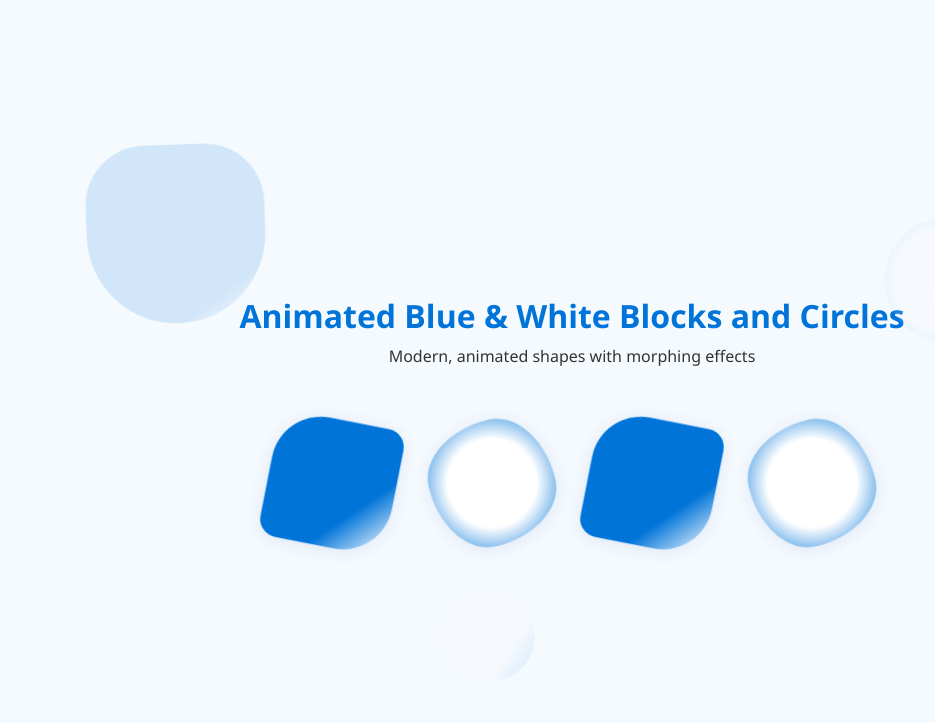
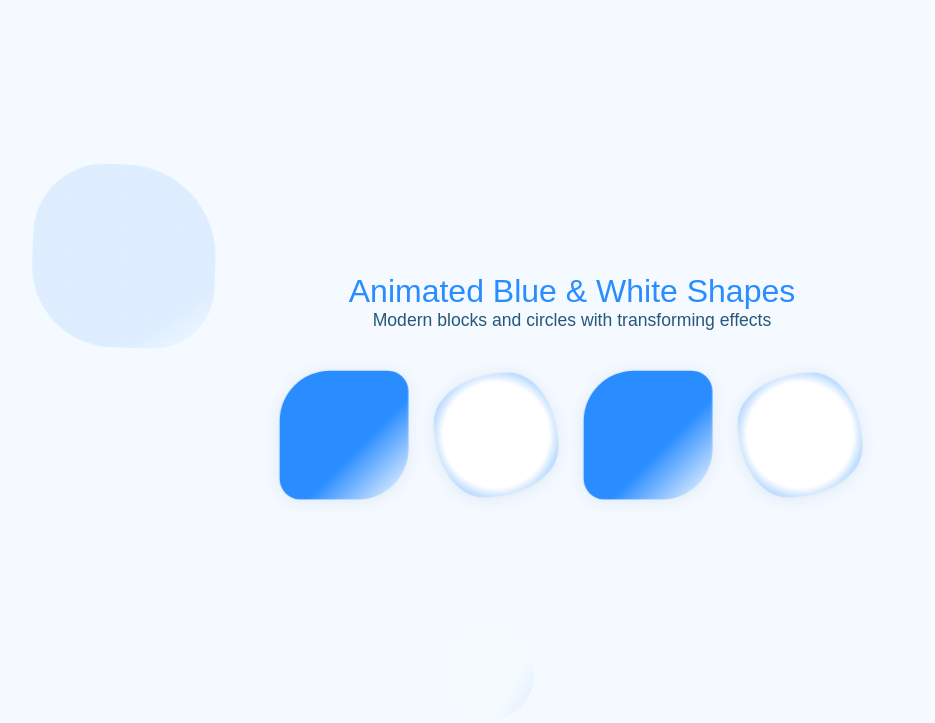
Before and after one commit to petarc3260-pixel/archchatbot.io, a plain HTML site: page index.html in a window 1280 px wide. Shown: the whole page, without its empty margins (68-1003 px from the left). Drawn offline with Linux system fonts and the light colour scheme.

Commit message:
index.html

```diff
--- a/index.html
+++ b/index.html
@@ -2,106 +2,108 @@
 <html lang="en">
 <head>
   <meta charset="UTF-8">
-  <meta name="viewport" content="width=device-width, initial-scale=1.0">
-  <title>Animated Blue & White Shapes</title>
+  <title>Shapes Animation</title>
+  <meta name="viewport" content="width=device-width,initial-scale=1.0">
   <style>
     body {
-      background: #f5faff;
+      background: #f4faff;
+      min-height: 100vh;
       display: flex;
       flex-direction: column;
+      align-items: center;
       justify-content: center;
-      align-items: center;
-      min-height: 100vh;
-      font-family: 'Segoe UI', Arial, sans-serif;
+      font-family: Arial, sans-serif;
+      margin: 0;
     }
-    .container {
+    .row {
       display: flex;
-      flex-wrap: wrap;
-      gap: 40px;
-      justify-content: center;
-      align-items: center;
-      margin-top: 40px;
+      gap: 32px;
+      margin: 32px 0;
     }
     .block, .circle {
+      width: 120px;
+      height: 120px;
+      box-shadow: 0 2px 16px rgba(0,40,120,0.09);
+      background: #fff;
+      display: flex;
+      align-items: center;
+      justify-content: center;
       transition: box-shadow 0.3s;
-      box-shadow: 0 2px 16px rgba(0,40,120,0.09);
-      cursor: pointer;
+      position: relative;
+      z-index: 1;
     }
     .block {
-      width: 120px;
-      height: 120px;
-      border-radius: 32px;
-      background: linear-gradient(135deg, #0074d9 70%, #ffffff 100%);
-      display: flex;
-      justify-content: center;
-      align-items: center;
-      animation: morphBlock 3s infinite alternate;
+      border-radius: 36px;
+      background: linear-gradient(135deg, #298dff 60%, #fff 100%);
+      animation: blockMorph 3s infinite alternate;
     }
     .circle {
-      width: 120px;
-      height: 120px;
       border-radius: 50%;
-      background: radial-gradient(circle, #ffffff 50%, #0074d9 100%);
-      display: flex;
-      justify-content: center;
-      align-items: center;
-      animation: morphCircle 3s infinite alternate;
+      background: radial-gradient(circle, #fff 60%, #298dff 100%);
+      animation: circleMorph 3s infinite alternate;
     }
-    .block:hover, .circle:hover {
-      box-shadow: 0 8px 32px rgba(0,40,120,0.18);
-      animation-play-state: paused;
+    @keyframes blockMorph {
+      0% { border-radius: 36px; transform: scale(1);}
+      50% { border-radius: 48px 18px 48px 18px; transform: scale(1.08);}
+      100% { border-radius: 36px; transform: scale(1);}
     }
-    @keyframes morphBlock {
-      0% { border-radius: 32px; transform: scale(1) rotate(0deg); }
-      50% { border-radius: 48px 16px 48px 16px; transform: scale(1.07) rotate(12deg); }
-      100% { border-radius: 32px; transform: scale(1) rotate(0deg); }
+    @keyframes circleMorph {
+      0% { border-radius: 50%; transform: scale(1);}
+      40% { border-radius: 60% 40% / 40% 60%; transform: scale(1.04);}
+      80% { border-radius: 40% 60% / 60% 40%; transform: scale(0.96);}
+      100% { border-radius: 50%; transform: scale(1);}
     }
-    @keyframes morphCircle {
-      0% { border-radius: 50%; transform: scale(1) rotate(0deg); }
-      30% { border-radius: 60% 40% / 40% 60%; transform: scale(1.05) rotate(-15deg); }
-      70% { border-radius: 40% 60% / 60% 40%; transform: scale(0.95) rotate(15deg); }
-      100% { border-radius: 50%; transform: scale(1) rotate(0deg); }
-    }
-
-    /* Add some floating animated shapes in the background */
-    .floating {
+    /* Soft floating background shapes */
+    .bgshape {
       position: absolute;
       z-index: 0;
-      opacity: 0.14;
+      opacity: 0.11;
       pointer-events: none;
-      animation: float 12s infinite linear;
+      animation: floatBG 15s infinite linear;
     }
-    .floating.shape1 {
-      left: 12vw; top: 18vh; width: 180px; height: 180px; border-radius: 60px 60px 90px 90px;
-      background: linear-gradient(145deg, #0074d9 80%, #fff 100%);
+    .bgshape.one {
+      left: 8vw; top: 22vh; width: 180px; height: 180px; border-radius: 70px 90px 60px 80px;
+      background: linear-gradient(145deg, #298dff 80%, #fff 100%);
       animation-delay: 0s;
     }
-    .floating.shape2 {
-      right: 16vw; top: 30vh; width: 120px; height: 120px; border-radius: 50%;
-      background: radial-gradient(circle, #fff 60%, #0074d9 100%);
-      animation-delay: 2s;
-    }
-    .floating.shape3 {
-      left: 40vw; bottom: 14vh; width: 90px; height: 90px; border-radius: 50%;
-      background: linear-gradient(120deg, #fff 70%, #0074d9 100%);
+    .bgshape.two {
+      right: 10vw; top: 35vh; width: 120px; height: 120px; border-radius: 50%;
+      background: radial-gradient(circle, #fff 60%, #298dff 100%);
       animation-delay: 4s;
     }
-    @keyframes float {
+    .bgshape.three {
+      left: 40vw; bottom: 10vh; width: 90px; height: 90px; border-radius: 50%;
+      background: linear-gradient(120deg, #fff 70%, #298dff 100%);
+      animation-delay: 7s;
+    }
+    @keyframes floatBG {
       0% { transform: translateY(0) scale(1) rotate(0deg);}
-      25% { transform: translateY(-20px) scale(1.04) rotate(10deg);}
+      25% { transform: translateY(-20px) scale(1.04) rotate(7deg);}
       50% { transform: translateY(10px) scale(0.97) rotate(-8deg);}
-      75% { transform: translateY(-16px) scale(1.02) rotate(4deg);}
+      75% { transform: translateY(-16px) scale(1.02) rotate(2deg);}
       100% { transform: translateY(0) scale(1) rotate(0deg);}
+    }
+    h1, p {
+      z-index: 2;
+      color: #298dff;
+      text-align: center;
+      margin: 0;
+      font-weight: 500;
+    }
+    p {
+      color: #27577a;
+      margin-bottom: 12px;
+      font-size: 1.1em;
     }
   </style>
 </head>
 <body>
-  <div class="floating shape1"></div>
-  <div class="floating shape2"></div>
-  <div class="floating shape3"></div>
-  <h1 style="color:#0074d9; margin-bottom:0;">Animated Blue & White Blocks and Circles</h1>
-  <p style="color:#333; margin-top:8px;">Modern, animated shapes with morphing effects</p>
-  <div class="container">
+  <div class="bgshape one"></div>
+  <div class="bgshape two"></div>
+  <div class="bgshape three"></div>
+  <h1>Animated Blue & White Shapes</h1>
+  <p>Modern blocks and circles with transforming effects</p>
+  <div class="row">
     <div class="block"></div>
     <div class="circle"></div>
     <div class="block"></div>
```
